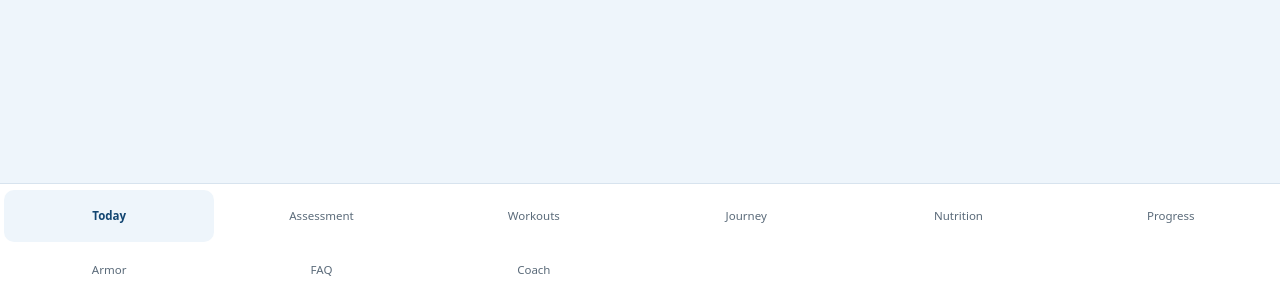
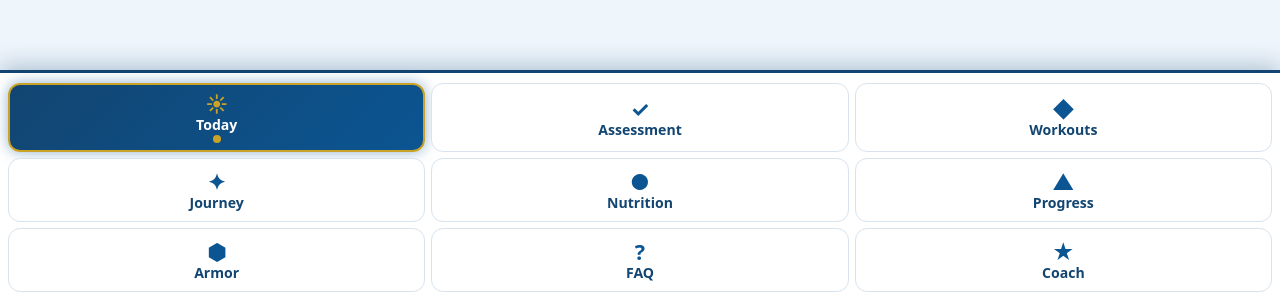
Before and after one commit to derhoff62/active-life-quest, a React (Vite) app: page / in a window 1280 px wide. Both pictures are taken after typing "Sample", "name@example.com", "Sample123" into the empty fields and a click on the button "Create account". Shown: the part 498-797 px from the top of the page. Built offline with nearby package versions, Linux system fonts and the light colour scheme; no server answers.

Commit message:
Make bottom nav tabs obvious: big 3x3 grid, icons and bold labels, navy active tab with gold border

```diff
--- a/src/App.tsx
+++ b/src/App.tsx
@@ -16,16 +16,16 @@ import Coach from './components/Coach';
 
 export type Tab = 'today' | 'assessment' | 'workouts' | 'journey' | 'nutrition' | 'progress' | 'armor' | 'faq' | 'coach';
 
-const TABS: { id: Tab; label: string }[] = [
-  { id: 'today', label: 'Today' },
-  { id: 'assessment', label: 'Assessment' },
-  { id: 'workouts', label: 'Workouts' },
-  { id: 'journey', label: 'Journey' },
-  { id: 'nutrition', label: 'Nutrition' },
-  { id: 'progress', label: 'Progress' },
-  { id: 'armor', label: 'Armor' },
-  { id: 'faq', label: 'FAQ' },
-  { id: 'coach', label: 'Coach' },
+const TABS: { id: Tab; label: string; icon: string }[] = [
+  { id: 'today', label: 'Today', icon: '☀' },
+  { id: 'assessment', label: 'Assessment', icon: '✓' },
+  { id: 'workouts', label: 'Workouts', icon: '◆' },
+  { id: 'journey', label: 'Journey', icon: '✦' },
+  { id: 'nutrition', label: 'Nutrition', icon: '●' },
+  { id: 'progress', label: 'Progress', icon: '▲' },
+  { id: 'armor', label: 'Armor', icon: '⬢' },
+  { id: 'faq', label: 'FAQ', icon: '?' },
+  { id: 'coach', label: 'Coach', icon: '★' },
 ];
 
 export interface Ctx {
@@ -256,13 +256,15 @@ export default function App() {
 
         <nav className="nav" aria-label="Sections">
           {TABS.filter((t) => t.id !== 'coach').map((t) => (
-            <button key={t.id} className={tab === t.id ? 'active' : ''} onClick={() => go(t.id)}>
-              {t.label}
+            <button key={t.id} className={tab === t.id ? 'active' : ''} onClick={() => go(t.id)} aria-current={tab === t.id ? 'page' : undefined}>
+              <span className="nav-icon" aria-hidden="true">{t.icon}</span>
+              <span className="nav-label">{t.label}</span>
               {t.id === 'today' && unread > 0 && <span className="badge">{unread}</span>}
             </button>
           ))}
-          <button className={tab === 'coach' ? 'active' : ''} onClick={() => go('coach')}>
-            Coach
+          <button className={tab === 'coach' ? 'active' : ''} onClick={() => go('coach')} aria-current={tab === 'coach' ? 'page' : undefined}>
+            <span className="nav-icon" aria-hidden="true">★</span>
+            <span className="nav-label">Coach</span>
           </button>
         </nav>
       </div>
--- a/src/styles.css
+++ b/src/styles.css
@@ -46,10 +46,10 @@ input, select, textarea {
   min-height: 48px;
 }
 label { display: block; font-weight: 600; margin: 12px 0 4px; }
-/* Bottom padding must clear the fixed nav, which wraps to two rows on
-   phones (9 tabs in 6 columns, about 120px tall) plus the safe area. */
-.app { max-width: 720px; margin: 0 auto; padding: 0 12px calc(210px + env(safe-area-inset-bottom)); }
-html { scroll-padding-bottom: calc(210px + env(safe-area-inset-bottom)); }
+/* Bottom padding must clear the fixed nav, which is now a big 3-column,
+   3-row grid (9 tabs, each at least 64px tall) plus the safe area. */
+.app { max-width: 720px; margin: 0 auto; padding: 0 12px calc(280px + env(safe-area-inset-bottom)); }
+html { scroll-padding-bottom: calc(280px + env(safe-area-inset-bottom)); }
 @media (min-width: 900px) { .app { max-width: 860px; } }
 .banner {
   background: linear-gradient(135deg, var(--navy), var(--blue));
@@ -71,18 +71,39 @@ html { scroll-padding-bottom: calc(210px + env(safe-area-inset-bottom)); }
   border: 1px solid var(--gold); border-radius: 999px; padding: 2px 10px;
   font-size: 0.85rem; font-weight: 600;
 }
+/* Bottom nav: big, obvious, miss-proof. 3 columns x 3 rows, every tab at
+   least 64px tall with a clear icon above a bold label. Solid white bar
+   with a thick navy top border and a strong shadow, so it stands out
+   from page content. Inactive tabs are dark navy on white, never grey
+   on grey. Active tab is solid navy with white text, a gold border,
+   and a gold dot underneath the label. */
 .nav {
   position: fixed; left: 0; right: 0; bottom: 0; z-index: 20;
-  background: #fff; border-top: 1px solid var(--line);
-  display: grid; grid-template-columns: repeat(6, 1fr); gap: 2px;
-  padding: 6px 4px calc(6px + env(safe-area-inset-bottom));
+  background: #fff; border-top: 3px solid var(--navy);
+  box-shadow: 0 -6px 20px rgba(18, 69, 113, 0.25);
+  display: grid; grid-template-columns: repeat(3, 1fr); gap: 6px;
+  padding: 10px 8px calc(10px + env(safe-area-inset-bottom));
 }
 .nav button {
-  border: none; background: none; min-height: 52px; padding: 6px 2px;
-  font-size: 0.72rem; color: var(--muted); border-radius: 10px;
+  position: relative; border: 1px solid var(--line); background: #fff; min-height: 64px;
+  padding: 8px 4px 7px; font-size: 0.88rem; color: var(--navy);
+  font-weight: 700; border-radius: 12px;
+  display: flex; flex-direction: column; align-items: center; justify-content: center; gap: 2px;
 }
-.nav button.active { background: var(--blue-light); color: var(--navy); font-weight: 700; }
+.nav button .nav-icon { font-size: 1.35rem; line-height: 1; color: var(--blue); }
+.nav button .nav-label { line-height: 1.1; }
+.nav button.active {
+  background: linear-gradient(135deg, var(--navy), var(--blue));
+  color: #fff; font-weight: 800; border: 2px solid var(--gold);
+  box-shadow: 0 0 14px rgba(11, 85, 146, 0.45);
+}
+.nav button.active .nav-icon { color: var(--gold); }
+.nav button.active .nav-label::after {
+  content: ''; display: block; width: 8px; height: 8px; margin: 3px auto 0;
+  border-radius: 50%; background: var(--gold);
+}
 .nav button .badge {
+  position: absolute; top: 4px; right: 6px;
   background: var(--red); color: #fff; border-radius: 999px;
   font-size: 0.7rem; padding: 0 6px; margin-left: 2px;
 }
```
